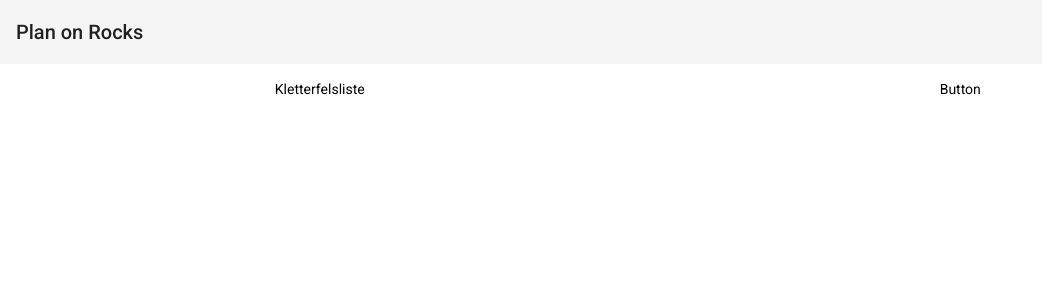
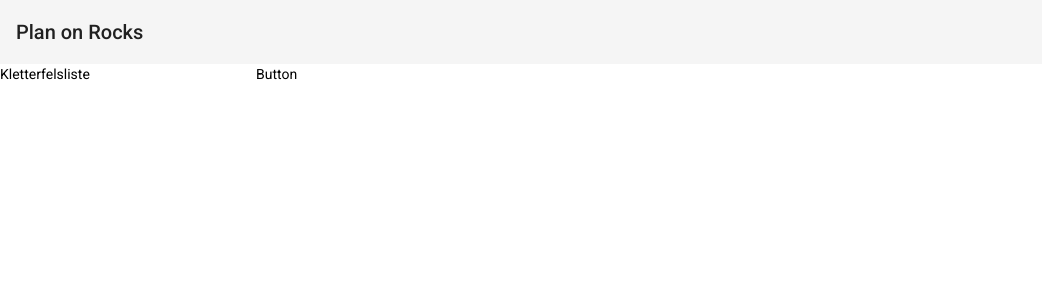
Before and after one commit to eicul04/PlanOnRocks-frontend, an Angular app: page /mainpage in a window 1280 px wide. Shown: the top 300 px of the page, without its empty margins (0-1042 px from the left). Built offline with nearby package versions, Linux system fonts and the light colour scheme.

Commit message:
add flexlayout

```diff
--- a/src/app/app.module.ts
+++ b/src/app/app.module.ts
@@ -9,6 +9,7 @@ import { MatSliderModule } from '@angular/material/slider';
 import { HeaderComponent } from './shared/header/header.component';
 import {MatToolbarModule} from "@angular/material/toolbar";
 import {MatGridListModule} from "@angular/material/grid-list";
+import { FlexLayoutModule } from "@angular/flex-layout";
 
 @NgModule({
   declarations: [
@@ -22,7 +23,8 @@ import {MatGridListModule} from "@angular/material/grid-list";
     BrowserAnimationsModule,
     MatSliderModule,
     MatToolbarModule,
-    MatGridListModule
+    MatGridListModule,
+    FlexLayoutModule
   ],
   providers: [],
   bootstrap: [AppComponent]
--- a/src/app/views/mainpage/mainpage.component.html
+++ b/src/app/views/mainpage/mainpage.component.html
@@ -1,5 +1,25 @@
 <app-header></app-header>
+<!--
 <mat-grid-list cols="2" rowHeight="50px">
-  <mat-grid-tile>Kletterfelsliste</mat-grid-tile>
-  <mat-grid-tile>Button</mat-grid-tile>
+  <mat-grid-tile>
+    <div class="container" fxLayout="row">
+      <h2>Kletterfelsliste</h2>
+    </div>
+  </mat-grid-tile>
+  <mat-grid-tile>
+    Button
+  </mat-grid-tile>
 </mat-grid-list>
+<mat-grid-list cols="1" rowHeight="400px">
+  <mat-grid-tile>Table</mat-grid-tile>
+</mat-grid-list>-->
+<div fxLayout="row" fxLayoutAlign="none">
+  <div fxFlex="20%">Kletterfelsliste</div>
+  <div fxFlex="20%">Button</div>
+</div>
+
+<!--
+<div fxLayout="column" fxLayoutAlign="space-around stretch">
+
+  <div>Table</div>
+</div>-->
```
